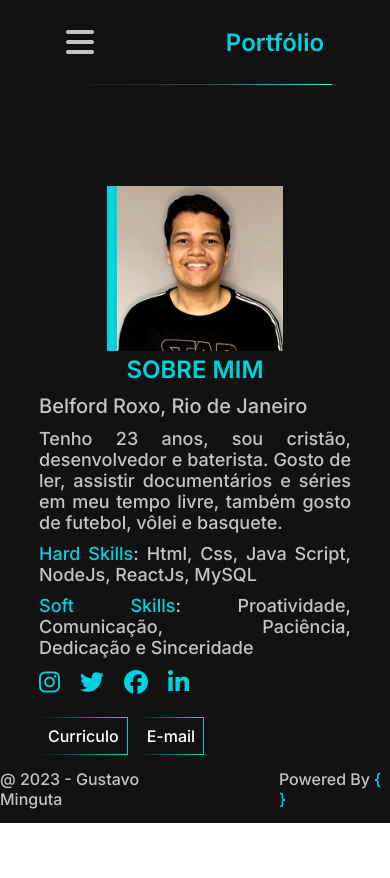
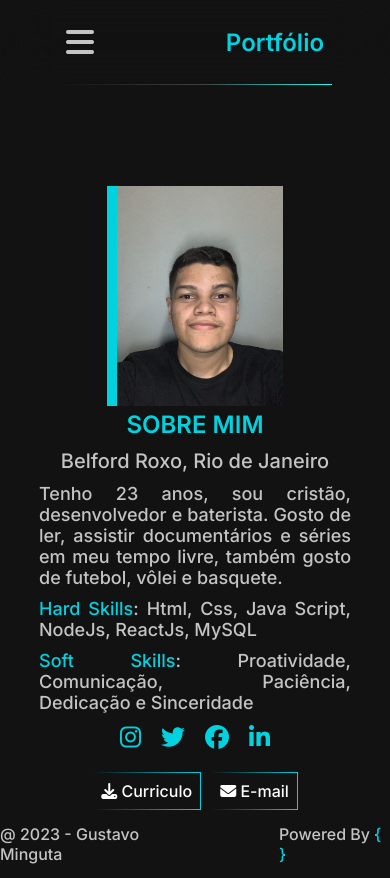
Before and after one commit to mIINguta/portfolio, a React (Vite) app: page /sobre in a window 390 px wide. Before the commit the page ends 844 px from the top, so only its background shows below. Built offline with nearby package versions, Linux system fonts and the light colour scheme.

Commit message:
Conserto menu + responsividade

```diff
--- a/src/assets/components/Apresentacao.jsx
+++ b/src/assets/components/Apresentacao.jsx
@@ -1,5 +1,5 @@
 import React from "react";
-import Eu from '../image/img-apresentacao.svg';
+import Eu from '../image/img-apresentacao1.svg';
 
 export default function Apresentacao(){
 const descricaoImg = 'Imagem Jovem Programador';
--- a/src/assets/components/Header.jsx
+++ b/src/assets/components/Header.jsx
@@ -12,12 +12,12 @@ const [headerClass, setHeaderClass] = useState(false);
         <BrowserRouter>
         <header>
             <nav>
-                <button onClick={() => setHeaderClass(!headerClass)} className={`btn-hamburg ${headerClass ? 'desativo': 'ativo' }`} title="Abrir Menu">
+                <button onClick={() => setHeaderClass(!headerClass)} className={`btn-hamburg ${headerClass ? 'desativo': 'ativo'}`}  title="Abrir Menu">
                     <i class="fa-solid fa-bars">
                         </i></button>
                 <h2 className={`h2-header ${headerClass ? 'desativo': 'ativo' }`}>Portfólio</h2>
-                <ul className={`ul-header ${headerClass ? 'ativo' : 'desativo'}`}>
-                <button onClick={() => setHeaderClass(!headerClass)}className="btn-hamburg-close " title="Fechar">
+                <ul className={`ul-header ${headerClass ? 'ativo': 'desativo' }`}>
+                <button onClick={() => setHeaderClass(!headerClass)}className={`btn-hamburg-close ${headerClass ? 'ativo': 'desativo'}`} title="Fechar">
                 <i class="fa-solid fa-xmark"></i></button>
                     <li><Link to="/" title="Home">Home</Link></li>
                     <li><Link to="/sobre" title="Sobre Mim"> Sobre mim</Link></li>
--- a/src/assets/pages/SobreMim.jsx
+++ b/src/assets/pages/SobreMim.jsx
@@ -1,5 +1,5 @@
 import React from "react";
-import Eu from '../image/eu.jpeg';
+import Eu from '../image/eu1.jpeg';
 
 
 export default function SobreMim(){
@@ -25,8 +25,8 @@ export default function SobreMim(){
                     <li><a href="https://www.linkedin.com/in/gustavominguta/" target="_blank"><i class="fa-brands fa-linkedin-in"></i></a></li>
                 </ul>
                 <div className="btn-sobremim">
-                <a href="public/curriculo-novo.pdf" download="curriculo-novo.pdf">Curriculo</a>
-                <a href="mailto:gustavo.minguta@gmail.com">E-mail</a>
+                <a href="public/curriculo-novo.pdf" download="curriculo-novo.pdf"><i class="fa-solid fa-download"></i> Curriculo</a>
+                <a href="mailto:gustavo.minguta@gmail.com"> <i class="fa-solid fa-envelope"></i> E-mail</a>
                 </div>
             </div>
 
--- a/src/assets/styles/App.scss
+++ b/src/assets/styles/App.scss
@@ -55,6 +55,7 @@ header{
                     color: $brand-color;
                 }
             }
+
         }
     }
 
@@ -74,9 +75,9 @@ header{
         color: $dark-30;
         border: none;
         cursor: pointer;
-    }
+        display: none;
 }
-
+}
 .h2-header, .nome-apresentacao{
     color: $brand-color;
 }
@@ -155,6 +156,7 @@ main{
             gap: 10px;
             margin-top: 10px;
 
+
         a{
             background-color: transparent;
             text-decoration: none;
@@ -202,7 +204,7 @@ main{
         list-style: none;
 
         li{
-            padding: 8px;
+
             border-left: 1px solid $dark-20;
             button{
                 background-color: transparent;
@@ -210,13 +212,19 @@ main{
                 color: $dark-40;
                 font-size: 1em;
                 width: 100%;
+                height: 100%;
                 text-align: left;
                 cursor: pointer;
+                padding: 8px;
             }
         }
-        li:hover{
-            border-left: 1px solid $brand-color;
+        button:hover{
+            border-left: 1px solid $dark-40;
             background-color: $dark-20;
+            }
+        button:focus{
+                border-left: 1px solid $brand-color;
+                background-color: $dark-20;
             }
     }
     aside{
@@ -274,23 +282,15 @@ main{
 
 }
 
-.ativo{
-    display: flex;
-}
-.desativo{
-    display: none;
-}
-
 @media (max-width:800px){
 
-    .ativo{
+    header{
+        .ativo{
         display: flex;
     }
     .desativo{
         display: none;
     }
-
-    header{
         nav{
             flex-wrap: wrap;
             width: 100vw;
@@ -298,7 +298,7 @@ main{
             position: fixed;
 
         ul{
-            display: none;
+
             position: absolute;
             backdrop-filter:blur(30px);
             width: 100%;
@@ -331,8 +331,12 @@ main{
             width: 80%;
             text-align: center;
 
-            p, h2{
+            p{
                 text-align: justify;
+            }
+            .social-sobre, .btn-sobremim{
+                justify-content: center;
+                width: 100%;
             }
 
         }
```
Also changed, not shown: src/assets/image/eu1.jpeg (added), 1 other file (tests, documents, lock files or other folders).
